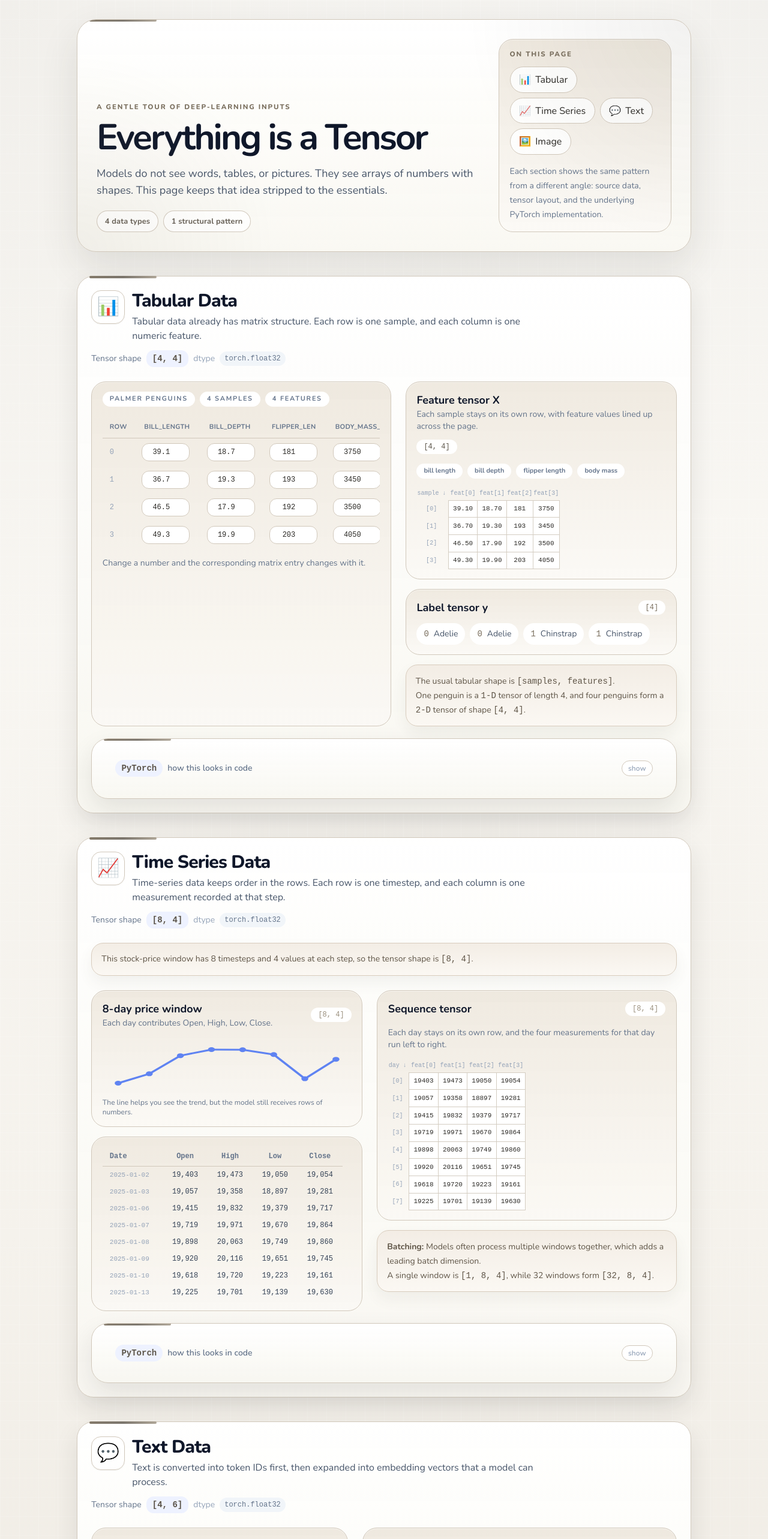
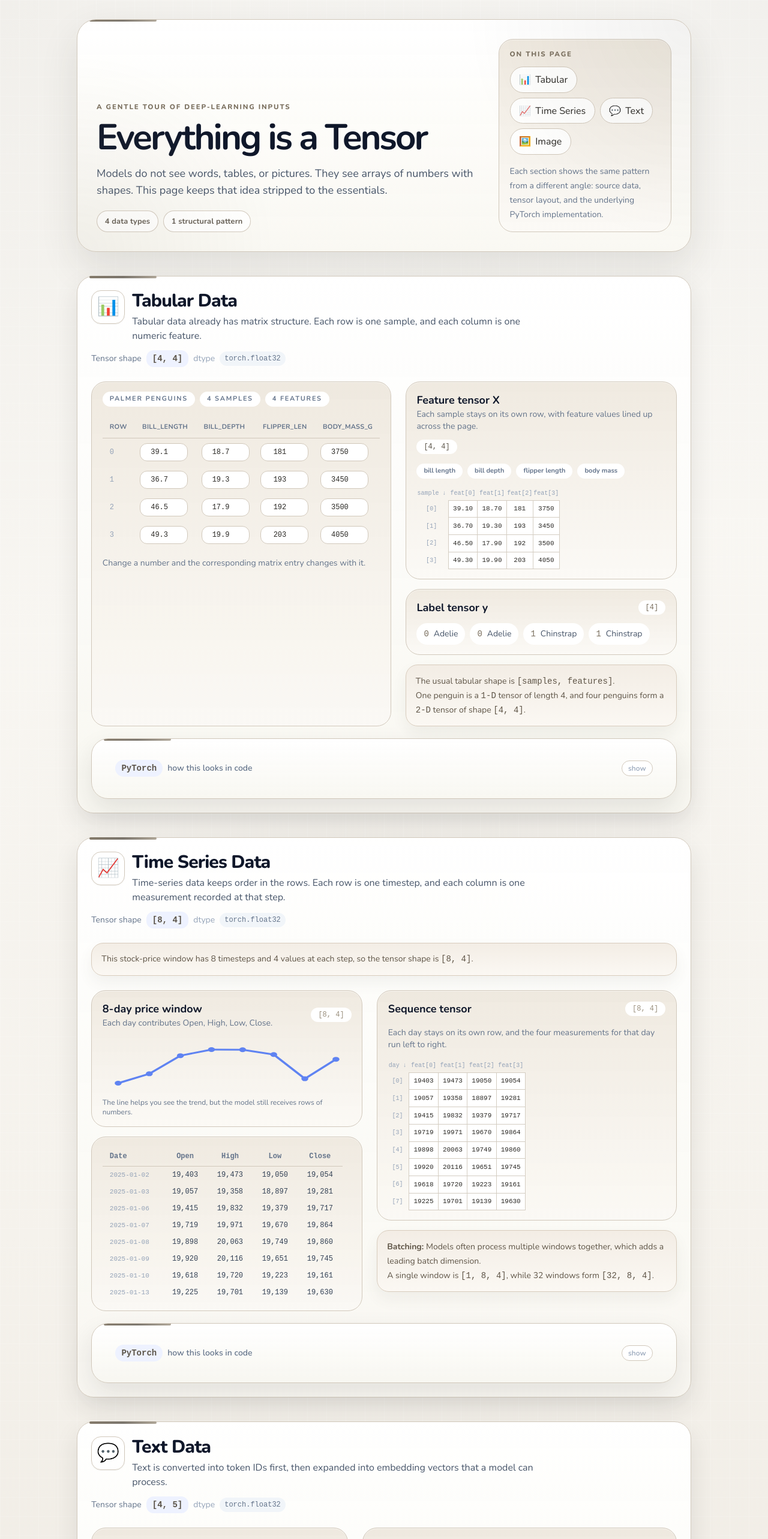
Before and after one commit to okonma01/tensor-visualizer, a React (Vite) app: page / in a window 1280 px wide. Shown: the top 2566 px of the page at 60% size. Built offline with nearby package versions, Linux system fonts and the light colour scheme.

Commit message:
Adjust tabular width and text embedding size

```diff
--- a/src/components/modalities/TabularSection.jsx
+++ b/src/components/modalities/TabularSection.jsx
@@ -42,7 +42,7 @@ export default function TabularSection() {
           </div>
 
           <div className="overflow-x-auto">
-            <table className="min-w-[36rem] text-sm">
+            <table className="min-w-[34rem] text-sm">
               <thead>
                 <tr className="border-b border-[color:var(--line)] text-slate-500">
                   <th className="text-left px-3 py-2 text-[11px] uppercase tracking-wide">row</th>
--- a/src/data/textData.js
+++ b/src/data/textData.js
@@ -1,4 +1,4 @@
-const EMBED_DIM = 6
+const EMBED_DIM = 5
 
 function embeddingRow(tokenId) {
   return Array.from({ length: EMBED_DIM }, (_, index) => {
```
